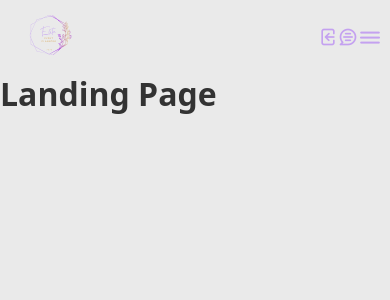
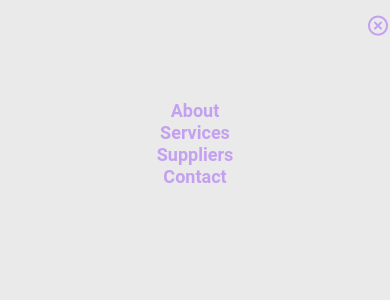
Before and after one commit to eventTeamPlayersManegement/event_Management_final_Project, a React (Vite) app: page / in a window 390 px wide. Shown: the top 300 px of the page. Built offline with nearby package versions, Linux system fonts and the light colour scheme.

Commit message:
nav hamburger

```diff
--- a/src/components/Header/Index.jsx
+++ b/src/components/Header/Index.jsx
@@ -23,12 +23,12 @@ export default function Header() {
               </ul>
             );
           })}
-
           <i
             className="uil uil-times-circle nav__close"
             onClick={() => setToggle(!toggle)}
           ></i>
         </div>
+
         <div className="nav__icons">
           <i className="uil uil-signin"></i>
           <i className="uil uil-comment-message"></i>
--- a/src/components/Header/style.scss
+++ b/src/components/Header/style.scss
@@ -5,16 +5,35 @@ $sometextcolor: #555;
 $size: 1rem;
 $pad: 2rem;
 
-.header {
-  background: transparent;
+.nav__logo {
+  font-size: 20px;
+  width: 80px;
+  height: 80px;
+}
 
 .nav {
-    height: calc(3rem + 1.5rem);
+  height: calc((3rem) + 1.5rem);
   display: flex;
   justify-content: space-between;
   align-items: center;
   column-gap: 1rem;
+  .nav__menu {
+    display: flex;
+    column-gap: 2rem;
 
+    .nav__list {
+      column-gap: 2rem;
+      align-items: center;
+      list-style-type: none;
+    }
+    .nav__link {
+      text-decoration: none;
+      color: $primary;
+      font-weight: 600;
+      font-size: 1rem;
+      font-family: "Franklin Gothic Medium", "Arial Narrow", Arial, sans-serif;
+    }
+  }
   .nav__icons {
     color: $primary;
     font-size: 20px;
@@ -22,43 +41,13 @@ $pad: 2rem;
     align-items: center;
   }
 
-    i {
-      color: $primary;
-    }
-    .nav__logo {
-      font-size: 20px;
-      width: 80px;
-      height: 80px;
-    }
-
-    .nav__menu {
-      display: flex;
-      column-gap: 2rem;
-
-      .nav__list {
-        list-style-type: none;
-      }
-      .nav__item {
-        text-decoration: none;
-
-        .nav__link {
-          text-decoration: none;
-          color: $primary;
-          font-weight: 600;
-          font-size: 1rem;
-          font-family: "Franklin Gothic Medium", "Arial Narrow", Arial,
-            sans-serif;
-        }
-      }
-    }
-
   .nav__logo,
   .nav__toggle {
     color: rgb(34, 28, 28);
     font-weight: 500;
   }
-  }
 
+  .nav__icon,
   .nav__close,
   .nav__toggle {
     display: none;
@@ -68,50 +57,57 @@ $pad: 2rem;
 @media screen and (max-width: 550px) {
   .header {
     .nav {
+      height: 3rem;
       .nav__menu {
-        // background color: covers navigation
         position: fixed;
+        bottom: -100%;
+        left: 0;
         width: 100%;
-        height: 100%;
-        padding: 2rem 2rem 4rem;
-        top: -100%;
-        right: 0;
+        background-color: $background;
+
+        transition: 0.3s;
+      }
+
+      .show-menu {
+        top: 0;
         flex-direction: column;
+        align-items: center;
+        padding-top: 100px;
+
+        .nav__list {
+          .nav__item {
+            .nav__link {
               justify-content: center;
-        align-items: center;
-        .nav__list {
-          padding: 10px;
+              font-size: 18px;
+              font-family: "Roboto", sans-serif;
+              top: 10px;
             }
-        .show-menu {
-          position: absolute;
-          top: 10%;
+          }
         }
       }
 
+      .nav__icon {
+        font-size: 1.2rem;
+      }
       .nav__close {
-        display: block;
         position: absolute;
-        top: 1.5rem;
-        right: 0.2rem;
+        right: 0;
+        top: 0.5rem;
         font-size: 1.5rem;
         cursor: pointer;
+        color: $primary;
       }
+
+      .nav__toggle {
+        font-size: 1.1rem;
+        cursor: pointer;
       }
+
+      .nav__icon,
+      .nav__close,
       .nav__toggle {
         display: block;
-
-      font-size: 1.5rem;
-      cursor: pointer;
-      margin-right: 0px;
-      .nav__icon {
-        display: block;
-        color: $primary;
-      }
-    }
-
-    .container {
-      margin-left: 0.5rem;
-      margin-right: 0.5rem;
       }
     }
   }
+}
```
Lines whose indentation alone changed are shown as unchanged.
